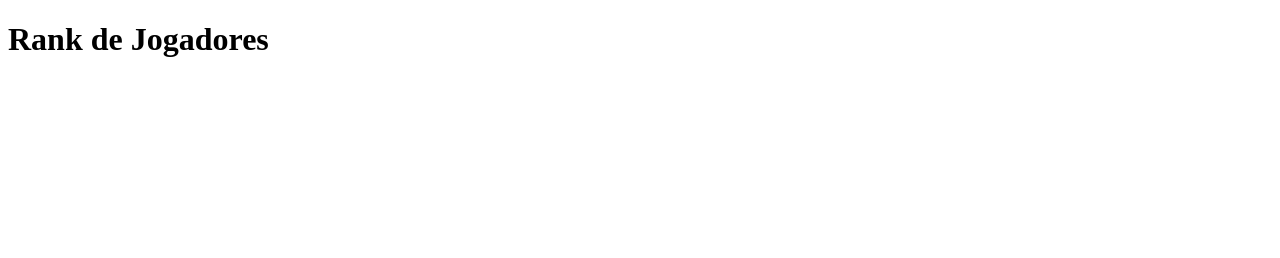
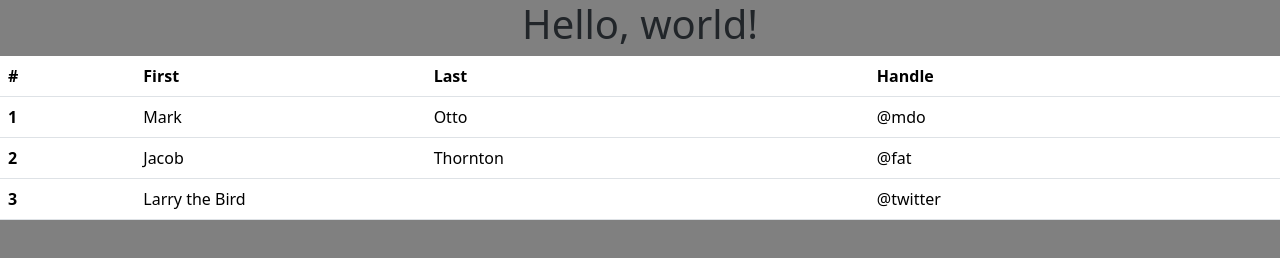
Before and after one commit to PedroHenriqueJS/batalha-naval, a plain HTML site: page rank.html in a window 1280 px wide. Drawn offline with nearby package versions, Linux system fonts and the light colour scheme.

Commit message:
ajustei pastas

```diff
--- a/estilos/login.css
+++ b/css/cadastro.css
@@ -11,7 +11,7 @@ body {
     height: 100vh;
     background-position: center center;
     background-size: cover;
-    background-image: url('../imagens/fundo-login.jpg');
+    background-image: url('../img/fundo-login.jpg');
     background-repeat: no-repeat;
 
 }
@@ -89,10 +89,9 @@ html, body {
     color: white; /* Defina a cor desejada para o ícone */
     font-size: 20px;
 }
-
-#icon_email{
+#icon_password_conf{
     position: absolute;
-    top: 49.5%;
+    top: 63%;
     right: 35px; /* Ajuste conforme necessário para posicionar o ícone */
     transform: translateY(-50%);
     color: white; /* Defina a cor desejada para o ícone */
@@ -122,6 +121,7 @@ input:focus {
     border-radius: 4px;
     cursor: pointer;
     font-weight: bolder;
+    margin-top: 15px;
 
 }
 .login-container button:hover{
@@ -130,26 +130,9 @@ input:focus {
     transition: 0.5s;
     border: 1px solid black;
 }
-.login-container .signup-link {
-    font-size: 16px;
-    width: 100%;
-    padding: 7.5px 108px;
-    background-color: #214868;
-    color: #fff;
-    border-radius: 4px;
-    cursor: pointer;
-    text-decoration: none;
-    font-weight: bolder;
-    border: 1px solid white;
-}
-.login-container .signup-link:hover{
-    background-color: #9cb2c5;
-    color: black;
-    transition: 0.5s;
-    border: 1px solid black;
-}
 
-.login-container .rank {
+
+.login-container .back {
     font-size: 16px;
     text-decoration: none;
     color: white;
--- a/estilos/cadastro.css
+++ b/css/login.css
@@ -11,7 +11,7 @@ body {
     height: 100vh;
     background-position: center center;
     background-size: cover;
-    background-image: url('../imagens/fundo-login.jpg');
+    background-image: url('../img/fundo-login.jpg');
     background-repeat: no-repeat;
 
 }
@@ -89,9 +89,10 @@ html, body {
     color: white; /* Defina a cor desejada para o ícone */
     font-size: 20px;
 }
-#icon_password_conf{
+
+#icon_email{
     position: absolute;
-    top: 63%;
+    top: 49.5%;
     right: 35px; /* Ajuste conforme necessário para posicionar o ícone */
     transform: translateY(-50%);
     color: white; /* Defina a cor desejada para o ícone */
@@ -121,7 +122,6 @@ input:focus {
     border-radius: 4px;
     cursor: pointer;
     font-weight: bolder;
-    margin-top: 15px;
 
 }
 .login-container button:hover{
@@ -130,9 +130,26 @@ input:focus {
     transition: 0.5s;
     border: 1px solid black;
 }
+.login-container .signup-link {
+    font-size: 16px;
+    width: 100%;
+    padding: 7.5px 108px;
+    background-color: #214868;
+    color: #fff;
+    border-radius: 4px;
+    cursor: pointer;
+    text-decoration: none;
+    font-weight: bolder;
+    border: 1px solid white;
+}
+.login-container .signup-link:hover{
+    background-color: #9cb2c5;
+    color: black;
+    transition: 0.5s;
+    border: 1px solid black;
+}
 
-
-.login-container .back {
+.login-container .rank {
     font-size: 16px;
     text-decoration: none;
     color: white;
--- a/rank.html
+++ b/rank.html
@@ -1,15 +1,43 @@
-<!DOCTYPE html>
-<html lang="pt-br">
-<head>
-    <meta charset="UTF-8">
-    <meta name="viewport" content="width=device-width, initial-scale=1.0">
-    <link rel="icon" href="imagens/leme.png" type="image/x-icon">
-    <title>Rank dos Jogadores</title>
-</head>
-<body>
-    <h1>Rank de Jogadores</h1>
-    <main>
-        <section></section>
-    </main>
-</body>
+<!doctype html>
+<html lang="en">
+  <head>
+    <meta charset="utf-8">
+    <meta name="viewport" content="width=device-width, initial-scale=1">
+    <title>Bootstrap demo</title>
+    <link href="https://cdn.jsdelivr.net/npm/bootstrap@5.3.2/dist/css/bootstrap.min.css" rel="stylesheet" integrity="sha384-T3c6CoIi6uLrA9TneNEoa7RxnatzjcDSCmG1MXxSR1GAsXEV/Dwwykc2MPK8M2HN" crossorigin="anonymous">
+  </head>
+  <body style="background-color: gray;">
+    <h1 style="text-align: center;">Hello, world!</h1>
+    <table class="table" style="background-color: gray;">
+        <thead>
+          <tr>
+            <th scope="col">#</th>
+            <th scope="col">First</th>
+            <th scope="col">Last</th>
+            <th scope="col">Handle</th>
+          </tr>
+        </thead>
+        <tbody>
+          <tr>
+            <th scope="row">1</th>
+            <td>Mark</td>
+            <td>Otto</td>
+            <td>@mdo</td>
+          </tr>
+          <tr>
+            <th scope="row">2</th>
+            <td>Jacob</td>
+            <td>Thornton</td>
+            <td>@fat</td>
+          </tr>
+          <tr>
+            <th scope="row">3</th>
+            <td colspan="2">Larry the Bird</td>
+            <td>@twitter</td>
+          </tr>
+        </tbody>
+    <script src="https://cdn.jsdelivr.net/npm/bootstrap@5.3.2/dist/js/bootstrap.bundle.min.js" integrity="sha384-C6RzsynM9kWDrMNeT87bh95OGNyZPhcTNXj1NW7RuBCsyN/o0jlpcV8Qyq46cDfL" crossorigin="anonymous"></script>
+    <script src="https://cdn.jsdelivr.net/npm/@popperjs/core@2.11.8/dist/umd/popper.min.js" integrity="sha384-I7E8VVD/ismYTF4hNIPjVp/Zjvgyol6VFvRkX/vR+Vc4jQkC+hVqc2pM8ODewa9r" crossorigin="anonymous"></script>
+    <script src="https://cdn.jsdelivr.net/npm/bootstrap@5.3.2/dist/js/bootstrap.min.js" integrity="sha384-BBtl+eGJRgqQAUMxJ7pMwbEyER4l1g+O15P+16Ep7Q9Q+zqX6gSbd85u4mG4QzX+" crossorigin="anonymous"></script>
+  </body>
 </html>
```
Also changed, not shown: cadastro.html (+3 -3 lines), index.html (+3 -3 lines), img/leme.png (renamed from imagens/leme.png), 2 other files.
